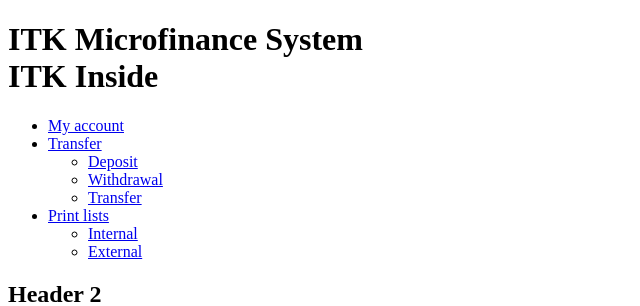
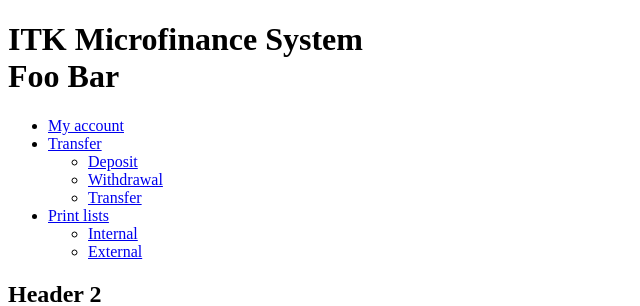
Before and after one commit to itkinside/ufs, a Django app: template templates/base.html in a window 1280 px wide. Shown: the top 306 px of the page, without its empty margins (0-640 px from the left). Run offline with Django 3.2, Linux system fonts and the light colour scheme; the template is opened without the code that fills it, so the values that code supplies are empty; some libraries are stand-ins or nearby versions.

Commit message:
Default bar name must be 'Foo Bar'.

```diff
--- a/templates/base.html
+++ b/templates/base.html
@@ -23,7 +23,7 @@
 
 <h1 style="background: url({% url media "images/logo.png" %}) top right no-repeat;">
 ITK Microfinance System<br />
-{% block title %}ITK Inside{% endblock %}</h1>
+{% block title %}Foo Bar{% endblock %}</h1>
 
 <div id="menu">
 {% block menu %}
```
